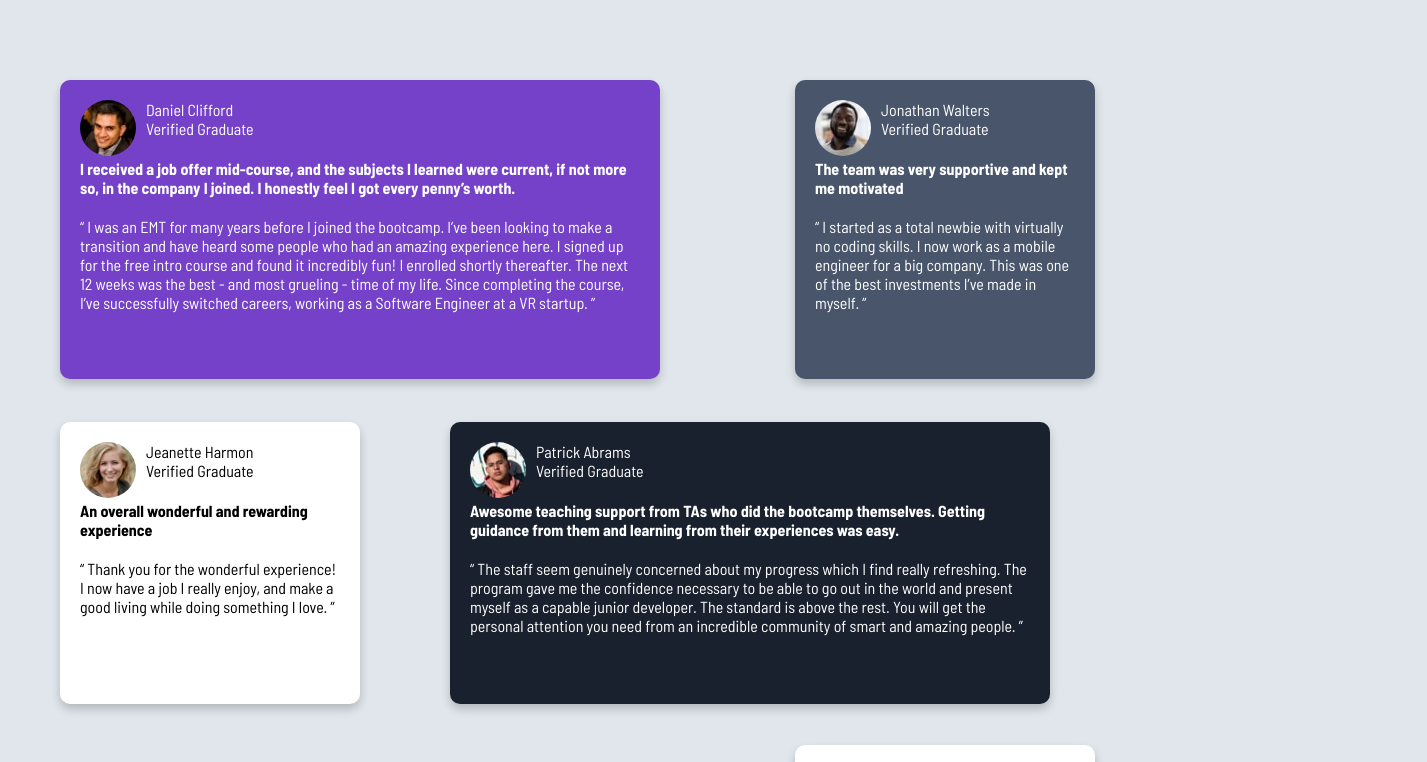
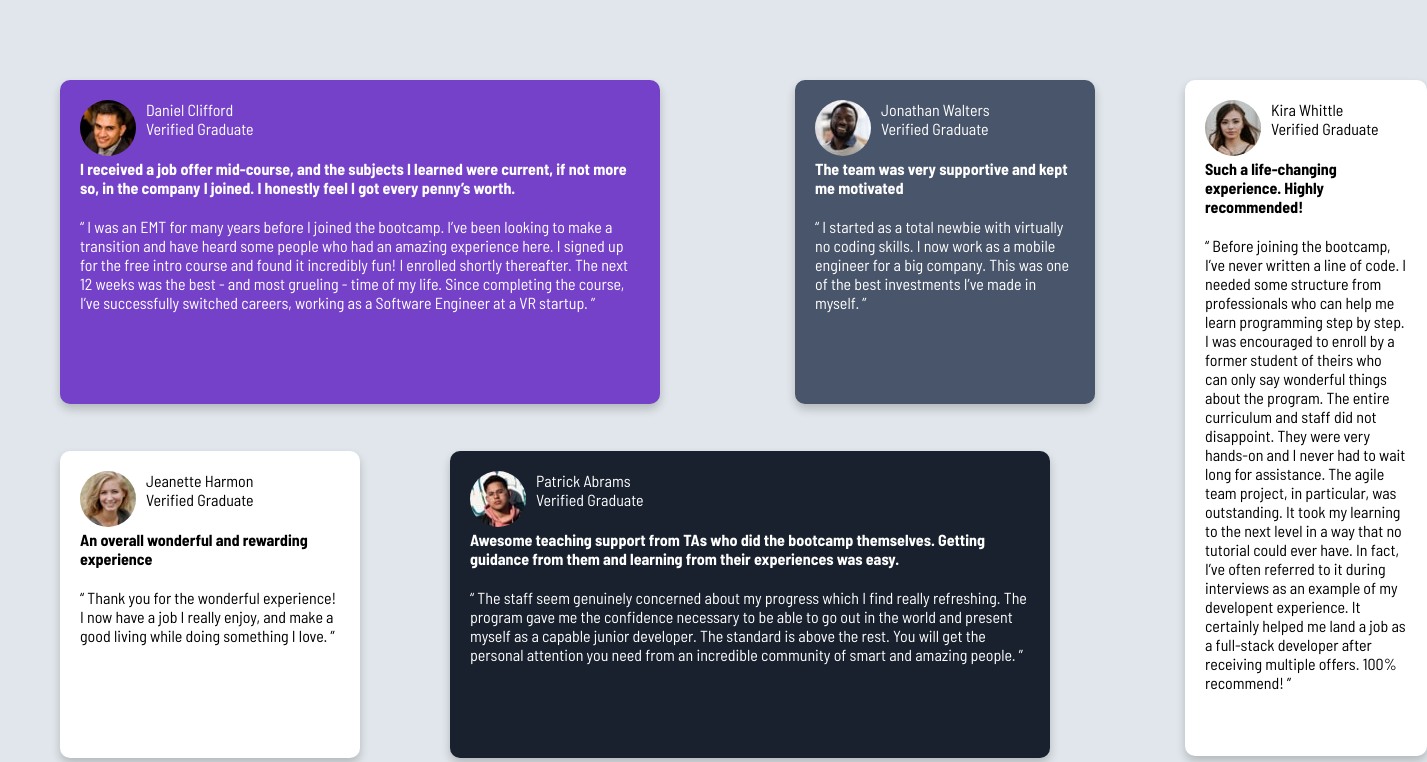
Before and after one commit to thelastmedici/JS_LEARNING, a plain HTML site: page testimonials-grid-section/index.html in a window 1280 px wide. Shown: the top 762 px of the page, 1427 px wide, since content can reach past the window. Drawn offline with Linux system fonts and the light colour scheme.

Commit message:
added desktop styles

```diff
--- a/testimonials-grid-section/style.css
+++ b/testimonials-grid-section/style.css
@@ -139,15 +139,16 @@ img{
       height: 90%;
 
     }
-    .fifth-card{
-        grid-column: span 1;
-        grid-column-start:3;
-        grid-column-end: 4;
-        grid-row: span 2;
-        width: 300px;
+    .fifth-card {
+
+        grid-column: 4;
+        grid-row: 1/ span 2;
+        width: 100%;
+        height: 95%;
         color: black;
+
     }
-}
+
 
 .attribution {
     margin-top: 20px;
```
